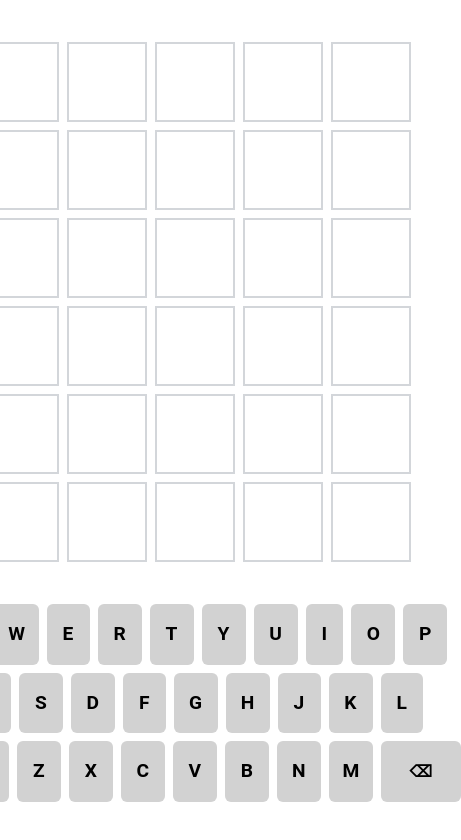
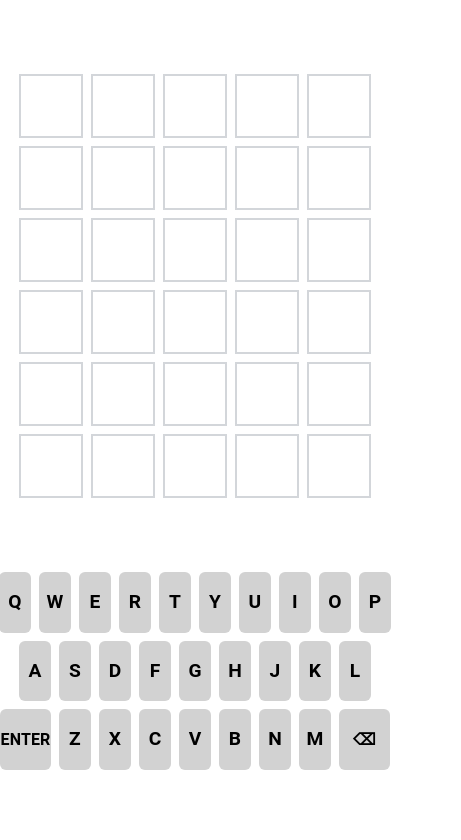
Before and after one commit to ErnestC30/wordle-clone, a React (Vite) app in the folder frontend/: page / in a window 390 px wide. Shown: the top 840 px of the page, 461 px wide, since content can reach past the window. Built offline with nearby package versions, Linux system fonts and the light colour scheme.

Commit message:
Fix responsive layout

```diff
--- a/frontend/src/components/AnsweredGuessRow.tsx
+++ b/frontend/src/components/AnsweredGuessRow.tsx
@@ -21,7 +21,7 @@ type RowState = GuessCharacterState[];
 const GuessRowBox = styled(Box)({
   display: "flex",
   justifyContent: "center",
-  gap: "8px",
+  gap: "0.5rem",
 });
 
 function getStateOfGuessRowCharacters(guess: string, answer: string): RowState {
--- a/frontend/src/components/GameApp.tsx
+++ b/frontend/src/components/GameApp.tsx
@@ -64,10 +64,6 @@ function GameApp() {
   const [showLoseModal, setShowLoseModal] = useState(false);
   const answer = getAnswer();
 
-  // useEffect(() => {
-  //   console.log(`answer => ${answer}`);
-  // }, []);
-
   useEffect(() => {
     if (gameState.status == "completed") {
       setShowWinModal(true);
@@ -88,8 +84,6 @@ function GameApp() {
       addAlert({ type: "error", message: "Word not in list." });
       return;
     }
-
-    // ASSUME BELOW THAT GUESS IS A VALID GUESS
 
     let updatedGameState: GameState = {
       ...gameState,
--- a/frontend/src/components/GameBoard.tsx
+++ b/frontend/src/components/GameBoard.tsx
@@ -16,7 +16,7 @@ interface GameBoardProps {
 const GameBoardBox = styled(Box)({
   display: "flex",
   flexDirection: "column",
-  gap: "8px",
+  gap: "0.5rem",
 });
 
 const GameBoard: React.FC<GameBoardProps> = ({
--- a/frontend/src/components/GuessCharacter.tsx
+++ b/frontend/src/components/GuessCharacter.tsx
@@ -42,10 +42,8 @@ const GuessCharacter: React.FC<GuessCharacterProps> = ({
 
     return {
       boxSizing: "border-box",
-      minWidth: "40px",
-      width: "80px",
-      height: "80px",
-      minHeight: "40px",
+      width: "clamp(4rem, 10vw, 5rem)",
+      height: "clamp(4rem, 10vw, 5rem)",
       display: "grid",
       backgroundColor: "white",
       border: border,
--- a/frontend/src/components/GuessRow.tsx
+++ b/frontend/src/components/GuessRow.tsx
@@ -19,7 +19,7 @@ type RowState = GuessCharacterState[];
 const GuessRowBox = styled(Box)({
   display: "flex",
   justifyContent: "center",
-  gap: "8px",
+  gap: "0.5rem",
 });
 
 function prepareGuessRow(maxCharacters: number, guess?: string): RowState {
@@ -46,6 +46,7 @@ const GuessRow: React.FC<GuessRowProps> = ({ guess }) => {
       {rowState.map((guessCharacter, idx) => (
         <GuessCharacter
           key={idx}
+          order={idx}
           char={guessCharacter.char}
           state={guessCharacter.state}
         />
--- a/frontend/src/components/Key.tsx
+++ b/frontend/src/components/Key.tsx
@@ -30,15 +30,14 @@ const Key: React.FC<KeyProps> = ({
   };
 
   const KeyButton = styled(Button)<{ state: KeyboardCharState }>(
-    ({ state }) => {
-      return {
-        padding: "1rem",
-        minWidth: size == "large" ? "80px" : "24px",
-        maxWidth: "44px",
-        borderRadius: "6px",
-        backgroundColor: stateColorMap[state],
-      };
-    }
+    ({ state }) => ({
+      padding: "clamp(1rem, 2.5vw, 2rem)",
+      width: size === "large" ? "5rem" : "2rem",
+      maxWidth: size === "large" ? "120px" : "40px",
+      minWidth: size === "large" ? "3rem" : "1rem",
+      borderRadius: "6px",
+      backgroundColor: stateColorMap[state],
+    })
   );
 
   const ButtonTypography = styled(Typography)<{ state: KeyboardCharState }>(
--- a/frontend/src/components/Keyboard.tsx
+++ b/frontend/src/components/Keyboard.tsx
@@ -25,12 +25,12 @@ interface KeyboardCharStatePriority {
   [state: string]: number;
 }
 
-// state can either be correct , present, absent, unused
-// if char has been in correct spot atleast once, it should be 'correct'
-// if char has been used but has never been in correct spot, it should be 'present'
-// if char does not appear in guess but not in answer, then it should be 'absent'
-// if char does not appear at all in guess, it should be 'unused'
-// RETURN A MAP OF CHAR -> STATE
+/*state can either be correct , present, absent, unused
+ if char has been in correct spot atleast once, it should be 'correct'
+ if char has been used but has never been in correct spot, it should be 'present'
+ if char does not appear in guess but not in answer, then it should be 'absent'
+ if char does not appear at all in guess, it should be 'unused'
+*/
 function getKeyboardCharStates(
   answer: string,
   guesses: string[]
@@ -83,7 +83,7 @@ const Keyboard: React.FC<KeyboardProps> = ({
   const stateMap = getKeyboardCharStates(answer, guesses);
 
   return (
-    <Box>
+    <Box sx={{ width: "100%", maxWidth: "100vw" }}>
       <GameStateStatusContext value={gameStateStatus}>
         <Stack spacing={1}>
           <Stack direction="row" spacing={1} sx={{ justifyContent: "center" }}>
--- a/frontend/src/components/LoseModal.tsx
+++ b/frontend/src/components/LoseModal.tsx
@@ -33,7 +33,8 @@ const LoseModal: React.FC<LoseModalProps> = ({ show, answer }) => {
             top: "30%",
             left: "50%",
             transform: "translate(-50%, -50%)",
-            width: 400,
+            width: "80vw",
+            maxWidth: 400,
             minHeight: 200,
             bgcolor: "background.paper",
             border: "2px solid #000",
--- a/frontend/src/components/WinModal.tsx
+++ b/frontend/src/components/WinModal.tsx
@@ -32,7 +32,8 @@ const WinModal: React.FC<WinModalProps> = ({ show, guessCount }) => {
             top: "30%",
             left: "50%",
             transform: "translate(-50%, -50%)",
-            width: 400,
+            width: "80vw",
+            maxWidth: 400,
             minHeight: 200,
             bgcolor: "background.paper",
             border: "2px solid #000",
```
